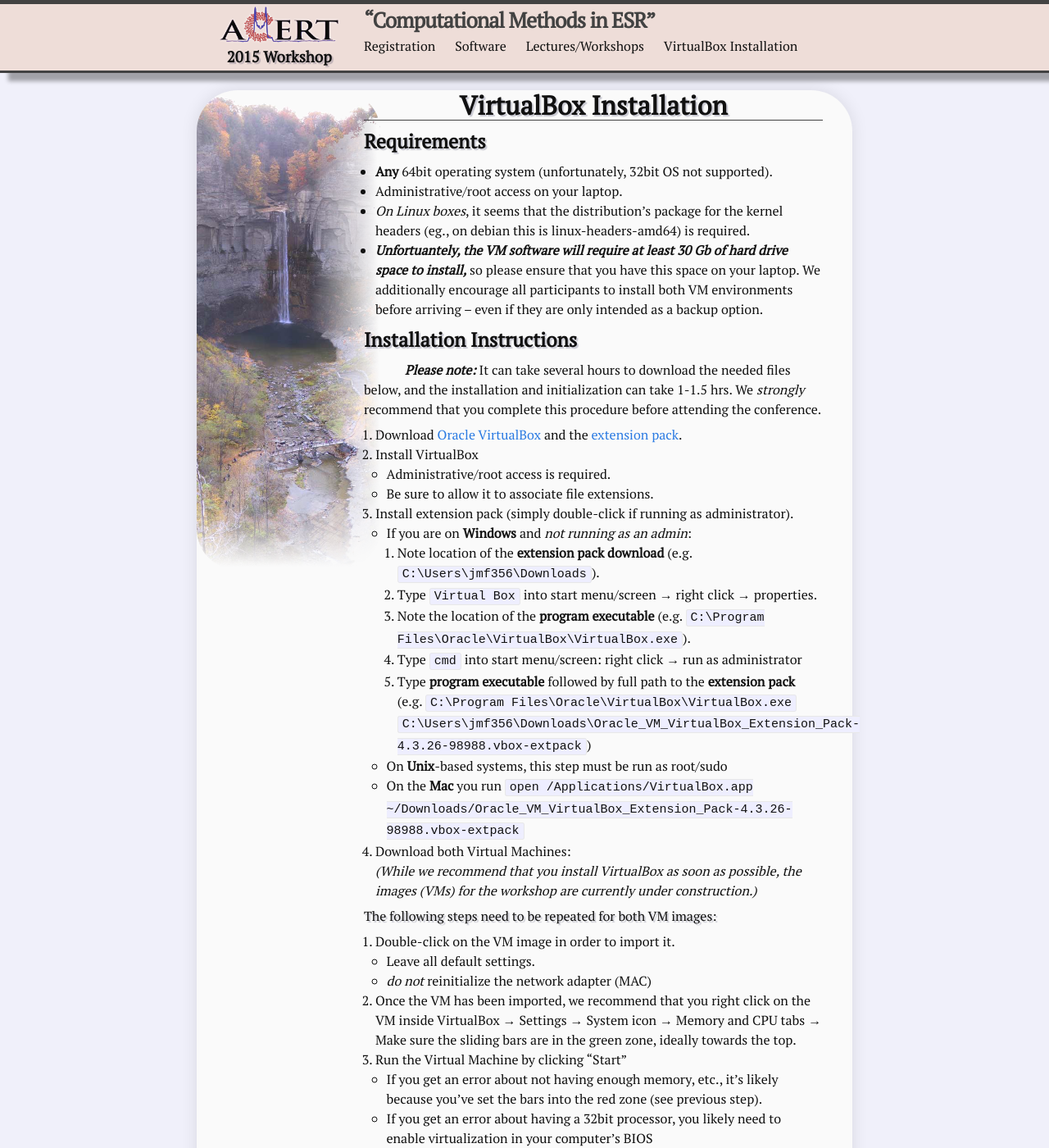
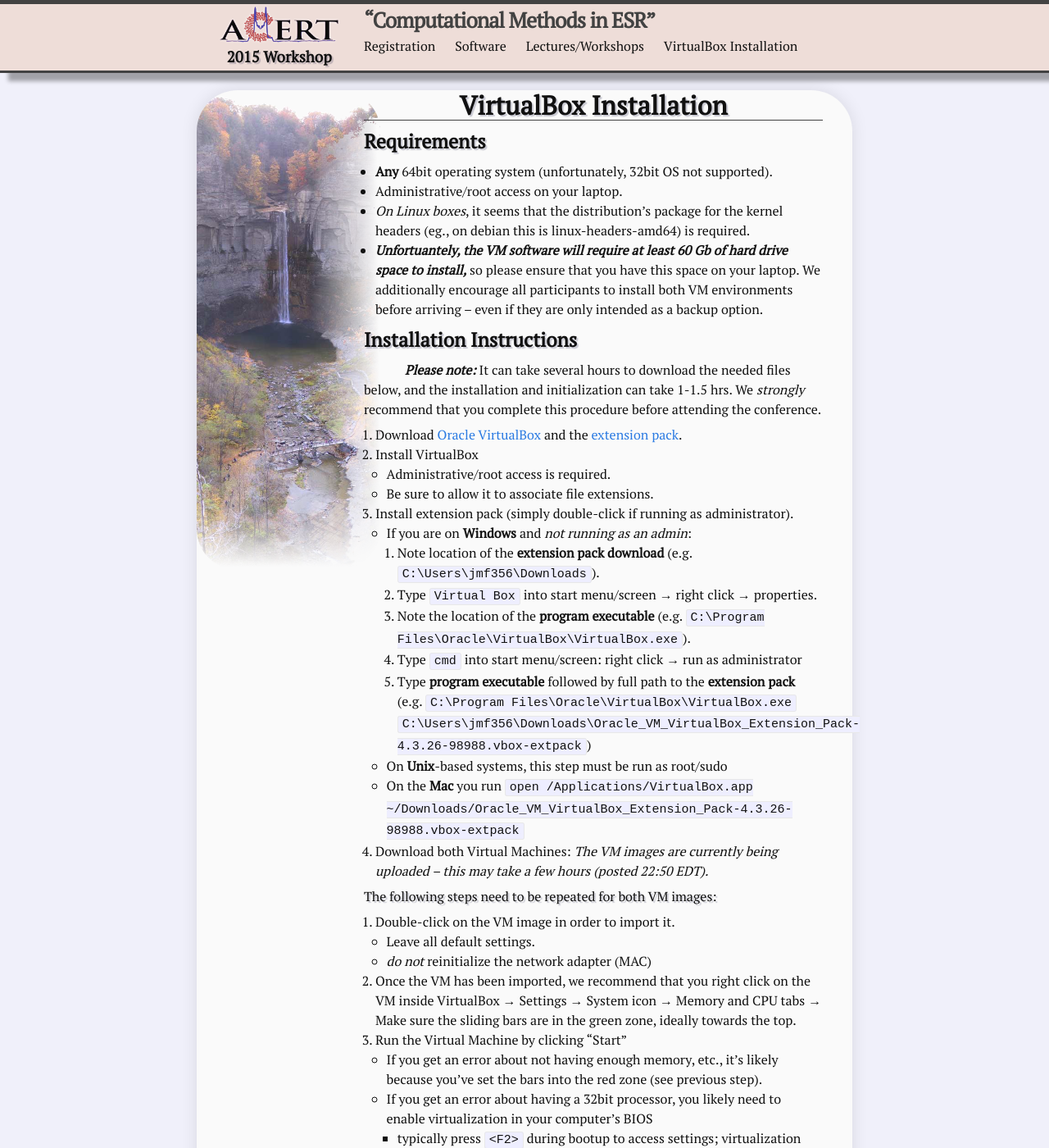
Before and after one commit to jmfranck/acert.github.io, a Jekyll site: the page built from VirtualBox.md, in a window 1280 px wide and 1400 px high. Shown: the whole window at 82% size. Built offline with Jekyll 4.4.1, drawn with Linux system fonts in a browser that asks for light colours.

Commit message:
updated vm message

```diff
--- a/VirtualBox.md
+++ b/VirtualBox.md
@@ -12,7 +12,7 @@ markdown: kramdown
 * **Any** 64bit operating system (unfortunately, 32bit OS not supported).
 * Administrative/root access on your laptop.
 * *On Linux boxes*, it seems that the distribution's package for the kernel headers (eg., on debian this is linux-headers-amd64) is required.
-* ***Unfortuantely, the VM software will require at least 30 Gb of hard drive space to install,*** so please ensure that you have this space on your laptop.  We additionally encourage all participants to install both VM environments before arriving -- even if they are only intended as a backup option.
+* ***Unfortuantely, the VM software will require at least 60 Gb of hard drive space to install,*** so please ensure that you have this space on your laptop.  We additionally encourage all participants to install both VM environments before arriving -- even if they are only intended as a backup option.
 
 ## Installation Instructions
 
@@ -32,14 +32,7 @@ We *strongly* recommend that you complete this procedure before attending the co
         1. Type **program executable** followed by full path to the **extension pack** (e.g. `C:\Program Files\Oracle\VirtualBox\VirtualBox.exe` `C:\Users\jmf356\Downloads\Oracle_VM_VirtualBox_Extension_Pack-4.3.26-98988.vbox-extpack`)
     * On **Unix**-based systems, this step must be run as root/sudo
     * On the **Mac** you run `open /Applications/VirtualBox.app ~/Downloads/Oracle_VM_VirtualBox_Extension_Pack-4.3.26-98988.vbox-extpack`
-1. Download both Virtual Machines<a name="download"></a>:{% if site.VMs_available %}
-    * VM that hosts Windows programs:
-        * a [set of compressed images]()
-            * use [7zip](http://www.7-zip.org/){:target="_blank"} (Windows), the xz-utils package (Unix/Mac), or StuffIt (OS X > 10.4) to extract the image
-        * (less preferred) [as one file]().
-{% else %}
-*(While we recommend that you install VirtualBox as soon as possible, the images (VMs) for the workshop are currently under construction.)*{% endif %}
-
+1. Download both Virtual Machines<a name="download"></a>:{% include VM_status.md %}
 ####The following steps need to be repeated for both VM images:
 
 1. Double-click on the VM image in order to import it.
--- a/_includes/VM_status.md
+++ b/_includes/VM_status.md
@@ -1,4 +1,2 @@
-{% if site.VMs_available %}
-*(The images are built and [ready to download]({{site.baseurl}}/VirtualBox.html#download.html)!)*
-{% else %} *(While we recommend that you install VirtualBox as soon as possible, the images (VMs) for the workshop are currently under construction -- check back on June 5<sup>th</sup>.)*
-{% endif %}
+{% if site.VMs_available %} **One or both of the VMs is ready  Check out the [Download page]({{ site.url }}/VirtualBox/Downloads.html).**
+{% else %} *The VM images are currently being uploaded -- this may take a few hours (posted 22:50 EDT).*{% endif %}
```
